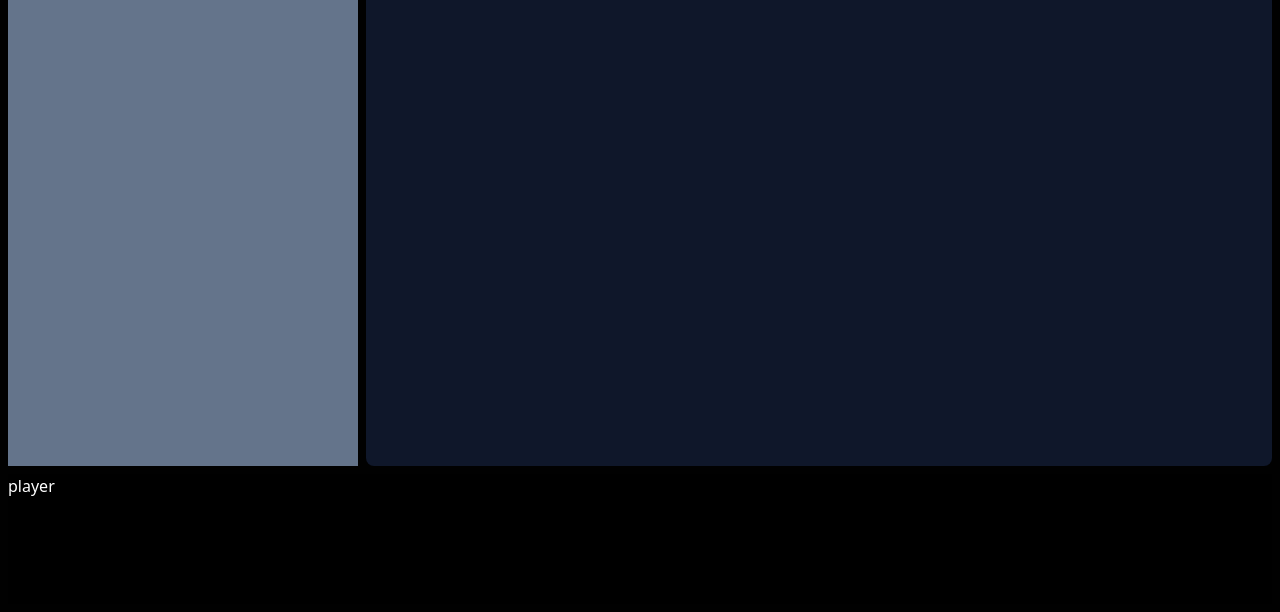
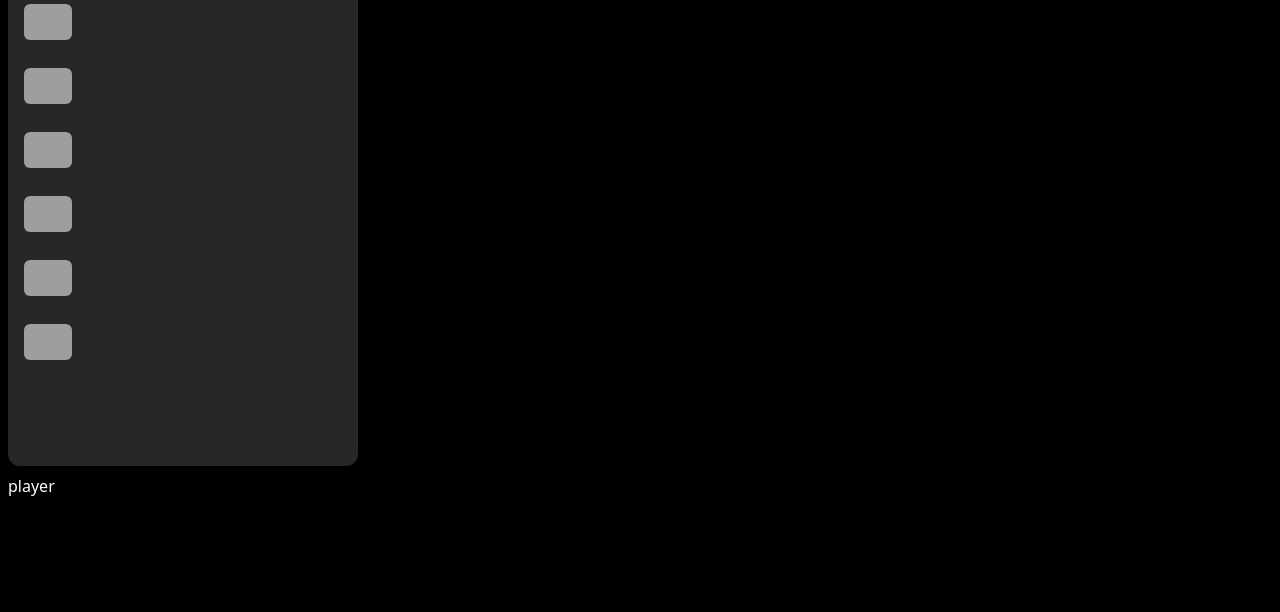
Before and after one commit to kevinduhamelhayes/SpotifyCloneAstro, an Astro site: page / in a window 1280 px wide. Shown: the part 188-800 px from the top of the page. Built offline with nearby package versions, Linux system fonts and the light colour scheme; Astro itself is replaced by a stand-in of ours; grey boxes are pictures that could not be loaded; a web font is replaced by a local one.

Commit message:
add playlist

```diff
--- a/src/components/AsideMenu.astro
+++ b/src/components/AsideMenu.astro
@@ -3,7 +3,8 @@ import LibraryIcon from "@/Icons/Library.astro";
 import HomeIcon from "@/Icons/Home.astro";
 import SearchIcon from "@/Icons/Search.astro";
 import SideMenuItem from "./SideMenuItem.astro";
-
+import { playlists } from "@/lib/data";
+import SideMenuCard from "./SideMenuCard.astro";
 
 
 ---
@@ -22,4 +23,14 @@ import SideMenuItem from "./SideMenuItem.astro";
       </SideMenuItem>
     </ul>
   </div>
+  <div class="bg-zinc-800 rounded-xl p-2 flex-1">
+    <ul>
+      <SideMenuItem href="/#">
+        <LibraryIcon />
+        Tu Biblioteca
+      </SideMenuItem>
+      {playlists.map((playlist) => <SideMenuCard playlist={playlist} />)}
+    </ul>
+
+  </div>
 </nav>
--- /dev/null
+++ b/src/components/SideMenuCard.astro
@@ -0,0 +1,16 @@
+---
+import type { Playlist } from "@/lib/data";
+interface Props {
+  playlist: Playlist;
+}
+const { playlist } = Astro.props
+const{id, cover, title, artists, color} = playlist
+
+const artistsString = artists.join(", ")
+---
+<a href={`/playlist/${id}`} class="playlist-item flex relative p-2 overflow-hidden items-center gap-4 rounded-md hover:bg-zinc-800">
+<picture class="h-12 w-12 flex-none">
+  <img src={cover} alt={`cover of ${title} by ${artistsString}`}
+  class="object-cover w-full rounded-md">
+</picture>
+</a>
--- a/src/layouts/Layout.astro
+++ b/src/layouts/Layout.astro
@@ -21,10 +21,10 @@ const { title } = Astro.props
 	</head>
 	<body>
 		<div id="app" class="relative h-screen p-2 rounded-2xl gap-2 ">
-			<aside class="[grid-area:aside] flex-col flex overflow-y-auto bg-slate-500">
+			<aside class="[grid-area:aside] flex-col flex overflow-y-auto ">
 				<AsideMenu/>
 			</aside>
-			<main class="[grid-area:main] rounded-lg overflow-y-auto bg-slate-900 text-white">main</main>
+			<main class="[grid-area:main] rounded-lg overflow-y-auto  text-white"><slot/></main>
 			<footer class="[grid-area:player] min-h-[130px]  bg-black">player
 			</footer>
 
@@ -45,7 +45,7 @@ const { title } = Astro.props
 <style is:global>
 	html {
 		font-family: "CircularStd", system-ui, sans-serif;
-		background: #010101;
+		background: #000;
 		color: white;
 	}
 
```
